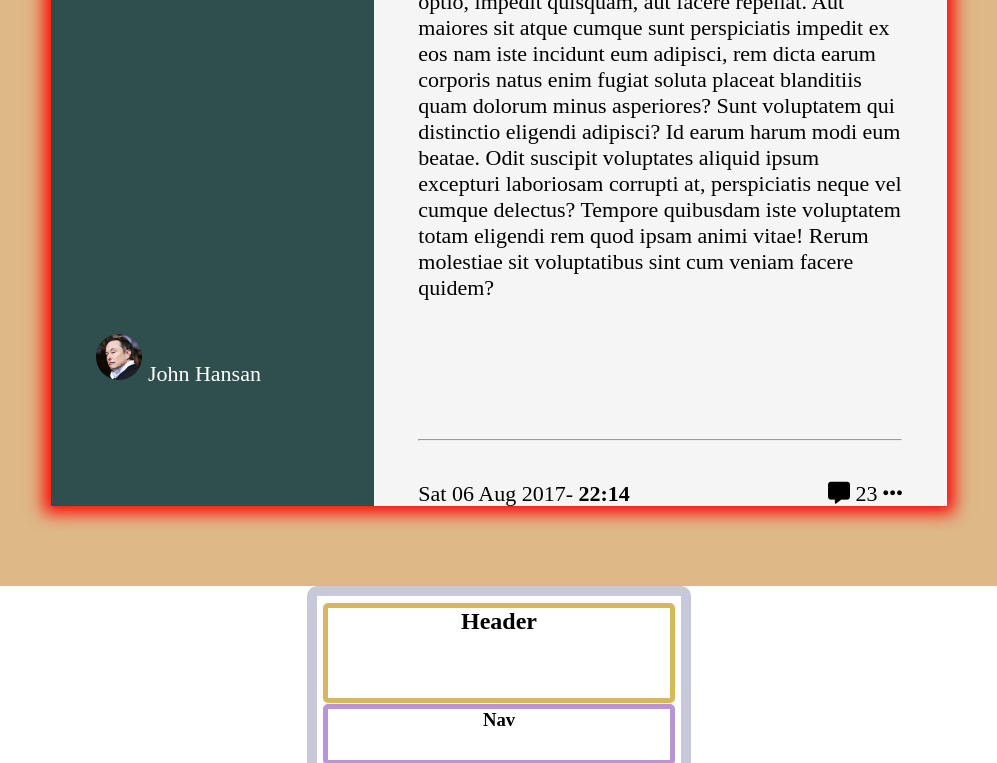
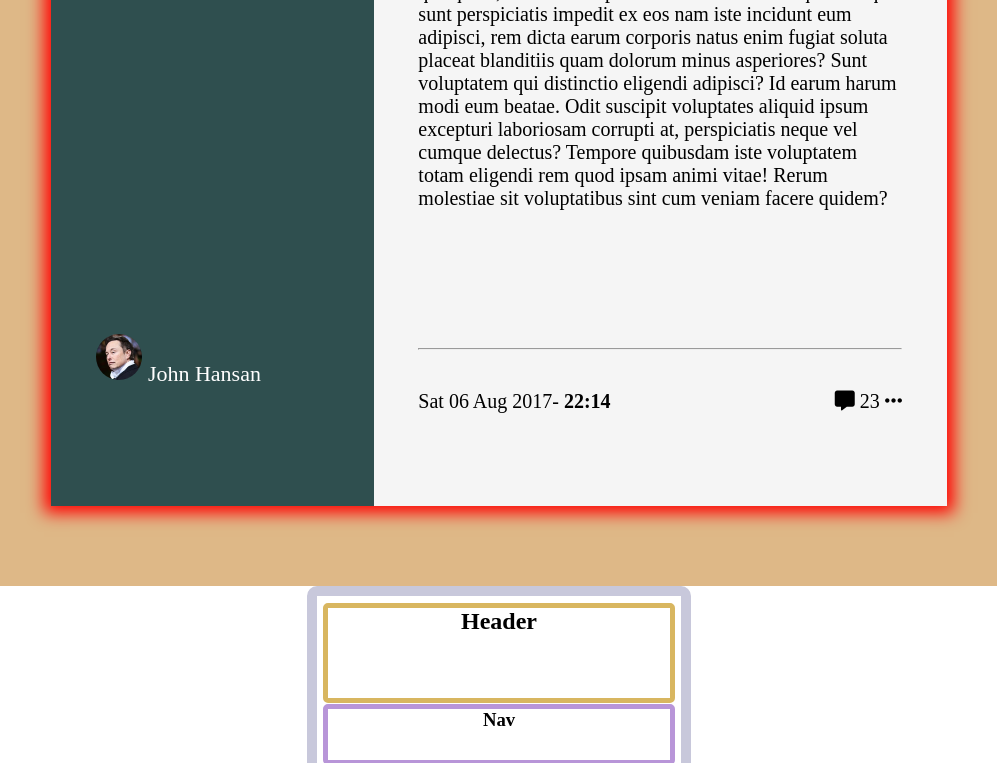
Before and after one commit to abdialimovtemur/homework-8, a plain HTML site: page index.html in a window 1280 px wide. Shown: the part 214-977 px from the top of the page, without its empty margins (141-1138 px from the left). Drawn offline with Linux system fonts and the light colour scheme.

Commit message:
first commit

```diff
--- a/css/style.css
+++ b/css/style.css
@@ -219,7 +219,7 @@ footer{
 }
 
 .info p{
-    font-size:22px;
+    font: size 18px;px;
 }
 
 .clear{
```
